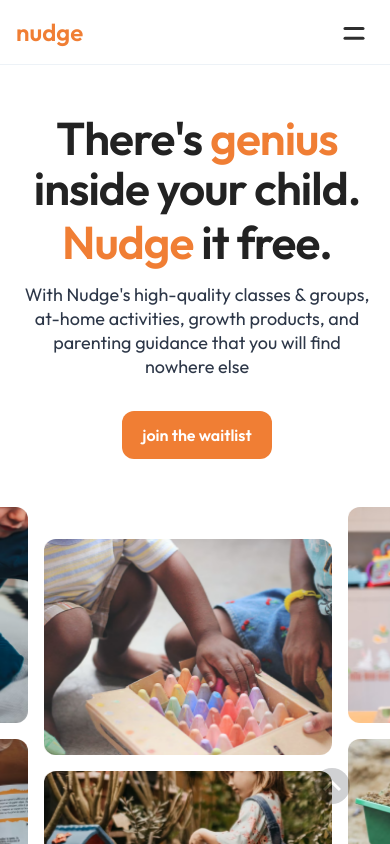
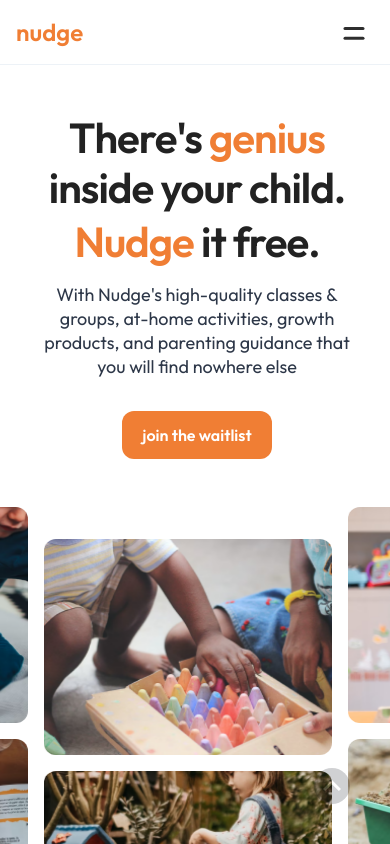
Before and after one commit to nudge-parenting/nudge-website, a Next.js app: page / in a window 390 px wide. Shown: the top 844 px of the page. Built offline with nearby package versions, Linux system fonts and the light colour scheme.

Commit message:
phone hero text size

```diff
--- a/pages/_app.js
+++ b/pages/_app.js
@@ -64,7 +64,7 @@ const nudgeTheme = {
 			sizes: {
 				lg: {
 					// base, sm, md, lg, xl (object syntax doesnt work here)
-					fontSize: ["46px", "46px", "46px", "46px", "60px"],
+					fontSize: ["42px", "42px", "42px", "42px", "60px"],
 					lineHeight: ["50px", "50px", "50px", "50px", "64px"],
 				},
 			},
--- a/pages/index.js
+++ b/pages/index.js
@@ -13,8 +13,8 @@ function HeroSection() {
 	return (
 		<VStack minH="100vh" spacing="12" py="12">
 			<HStack
-				width={{ base: "100%-16px", xl: "1160px" }}
-				mx={{ base: "16px", xl: "auto" }}
+				width={{ base: "100%-32px", xl: "1160px" }}
+				mx={{ base: "32px", xl: "auto" }}
 				justifyContent="center"
 				spacing={{ base: "4px", xl: "100px" }}
 				alignItems="center"
```
